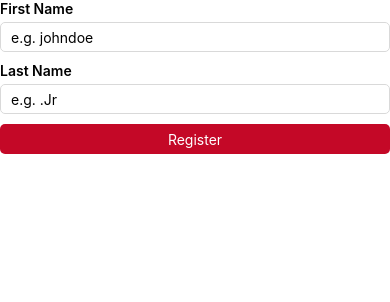
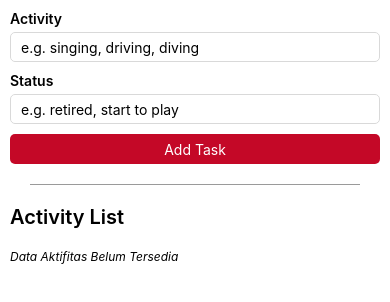
Before and after one commit to albertusatria/reactnative-formregisminimal, a React Native app: screen / in a window 390 px wide. Shown: the top 302 px of the page. Built offline with nearby package versions, Linux system fonts and the light colour scheme.

Commit message:
creating todo function with reactnative

```diff
--- a/src/App.js
+++ b/src/App.js
@@ -7,23 +7,49 @@
  */
 
 import React, {useState} from 'react';
-import {View, SafeAreaView, ScrollView, Platform, Text} from 'react-native';
+import {View, SafeAreaView, ScrollView, Platform} from 'react-native';
 
-import FirstLast from './component/FirstLast';
+import Activity from './component/Activity';
 import ButtonCustom from './component/ButtonCustom';
+import ListActivity from './component/ListActivity';
 
 const App = () => {
-  const callbackFirstLastName = (value) => {
-    console.log(value.lastname);
+  //   const [formdata, setFormdata] = useState(Platform.OS === 'ios' ? '' : null);
+  const [formdata, setFormdata] = useState([]);
+  const [datacallback, setDatacallback] = useState([]);
+
+  const callbackFormActivities = (value) => {
+    setDatacallback(value);
   };
+
+  const callbackButton = (value) => {
+    if (value) {
+      let newSubmittedData = [...formdata];
+      newSubmittedData.push(datacallback);
+      setFormdata(newSubmittedData);
+      //console.log(newSubmittedData);
+    }
+  };
+
   return (
     <View>
       <SafeAreaView>
-        <View>
+        <View
+          style={{
+            margin: 10,
+          }}>
           <ScrollView>
-            <FirstLast callbackFirstLastName={callbackFirstLastName} />
-            <ButtonCustom type="Register" />
+            <Activity callbackFormActivities={callbackFormActivities} />
+            <ButtonCustom type="Add Task" callbackButton={callbackButton} />
           </ScrollView>
+          <View
+            style={{
+              borderBottomColor: '#9a9a9a',
+              borderBottomWidth: 1,
+              margin: 20,
+            }}
+          />
+          <ListActivity submittedData={formdata} />
         </View>
       </SafeAreaView>
     </View>
--- a/src/asset/style.js
+++ b/src/asset/style.js
@@ -40,6 +40,29 @@ const stylesLogin = StyleSheet.create({
     textAlign: 'center',
     width: '100%',
   },
+  itemActivityContainer: {
+    borderBottomWidth: 1,
+    borderBottomColor: '#d9d9d9',
+    paddingBottom: 5,
+    marginBottom: 15,
+  },
+  itemActivity: {
+    fontSize: 14,
+    textTransform: 'capitalize',
+  },
+  itemActivityNotFound: {
+    fontStyle: 'italic',
+    fontSize: 12,
+  },
+  headings: {
+    fontSize: 20,
+    fontWeight: '600',
+    marginBottom: 20,
+  },
+  itemActivityStatus: {
+    fontSize: 12,
+    textTransform: 'lowercase',
+  },
 });
 
 export default stylesLogin;
--- /dev/null
+++ b/src/component/Activity/index.js
@@ -0,0 +1,51 @@
+/**
+ * Sample React Native App
+ * https://github.com/facebook/react-native
+ *
+ * @format
+ * @flow strict-local
+ */
+
+import React, {useState, useEffect} from 'react';
+import {View, Text, TextInput} from 'react-native';
+import stylesLogin from '../../asset/style';
+
+const Activity = ({callbackFormActivities}) => {
+  const [activity, setActivity] = useState({
+    todo: 'do something',
+    status: 'retired',
+  });
+
+  useEffect(() => {
+    callbackFormActivities(activity);
+  });
+
+  return (
+    <View>
+      <View style={stylesLogin.fieldControl}>
+        <Text style={stylesLogin.label}>Activity</Text>
+        <TextInput
+          style={stylesLogin.input}
+          placeholder="e.g. singing, driving, diving"
+          onChangeText={(text) => [
+            setActivity({todo: text, status: activity.status}),
+            callbackFormActivities(activity),
+          ]}
+        />
+      </View>
+      <View style={stylesLogin.fieldControl}>
+        <Text style={stylesLogin.label}>Status</Text>
+        <TextInput
+          style={stylesLogin.input}
+          placeholder="e.g. retired, start to play"
+          onChangeText={(text) => [
+            setActivity({todo: activity.todo, status: text}),
+            callbackFormActivities(activity),
+          ]}
+        />
+      </View>
+    </View>
+  );
+};
+
+export default Activity;
--- a/src/component/ButtonCustom/index.js
+++ b/src/component/ButtonCustom/index.js
@@ -1,3 +1,4 @@
+/* eslint-disable no-sparse-arrays */
 /**
  * Sample React Native App
  * https://github.com/facebook/react-native
@@ -7,19 +8,20 @@
  */
 
 import React from 'react';
-import {TouchableOpacity, Text, Alert} from 'react-native';
+import {View, TouchableOpacity, Text} from 'react-native';
 import stylesLogin from '../../asset/style';
 
-const ButtonCustom = ({type}) => {
-  // eslint-disable-next-line no-sparse-arrays
-  return [
-    <TouchableOpacity style={stylesLogin.btnSubmit}>
-      <Text style={stylesLogin.btnText} onPress={() => Alert.alert('Login!')}>
-        {type}
-      </Text>
-    </TouchableOpacity>,
-    ,
-  ];
+const ButtonCustom = ({type, callbackButton}) => {
+  const isButtonPressed = () => {
+    callbackButton(true);
+  };
+  return (
+    <View>
+      <TouchableOpacity style={stylesLogin.btnSubmit} onPress={isButtonPressed}>
+        <Text style={stylesLogin.btnText}>{type}</Text>
+      </TouchableOpacity>
+    </View>
+  );
 };
 
 export default ButtonCustom;
--- a/src/component/FirstLast/index.js
+++ /dev/null
@@ -1,46 +0,0 @@
-/**
- * Sample React Native App
- * https://github.com/facebook/react-native
- *
- * @format
- * @flow strict-local
- */
-
-import React from 'react';
-import {View, Text, TextInput} from 'react-native';
-import stylesLogin from '../../asset/style';
-
-const FirstLast = ({callbackFirstLastName}) => {
-  let dataParent = {
-    firstname: '',
-    lastname: '',
-  };
-  return (
-    <View>
-      <View style={stylesLogin.fieldControl}>
-        <Text style={stylesLogin.label}>First Name</Text>
-        <TextInput
-          style={stylesLogin.input}
-          placeholder="e.g. johndoe"
-          onChangeText={(text) => [
-            (dataParent.firstname = text),
-            callbackFirstLastName(dataParent),
-          ]}
-        />
-      </View>
-      <View style={stylesLogin.fieldControl}>
-        <Text style={stylesLogin.label}>Last Name</Text>
-        <TextInput
-          style={stylesLogin.input}
-          placeholder="e.g. .Jr"
-          onChangeText={(text) => [
-            (dataParent.lastname = text),
-            callbackFirstLastName(dataParent),
-          ]}
-        />
-      </View>
-    </View>
-  );
-};
-
-export default FirstLast;
--- /dev/null
+++ b/src/component/ListActivity/index.js
@@ -0,0 +1,51 @@
+/**
+ * Sample React Native App
+ * https://github.com/facebook/react-native
+ *
+ * @format
+ * @flow strict-local
+ */
+
+import React from 'react';
+import {View, Text} from 'react-native';
+import stylesLogin from '../../asset/style';
+
+const ListActivity = ({submittedData}) => {
+  let Content;
+
+  if (submittedData.length) {
+    const activitiesData = [];
+    submittedData.map((activity, index) => {
+      activitiesData.push(
+        <View style={stylesLogin.itemActivityContainer}>
+          <Text style={stylesLogin.itemActivity}>
+            <Text style={stylesLogin.itemActivityStatus}>
+              [{activity.status}]
+            </Text>{' '}
+            <Text style={stylesLogin.itemActivityTodo}>{activity.todo}</Text>
+          </Text>
+        </View>,
+      );
+    });
+    Content = () => {
+      return <View>{activitiesData}</View>;
+    };
+  } else {
+    Content = () => {
+      return (
+        <Text style={stylesLogin.itemActivityNotFound}>
+          Data Aktifitas Belum Tersedia{' '}
+        </Text>
+      );
+    };
+  }
+
+  return (
+    <View>
+      <Text style={stylesLogin.headings}>Activity List</Text>
+      <Content />
+    </View>
+  );
+};
+
+export default ListActivity;
```
